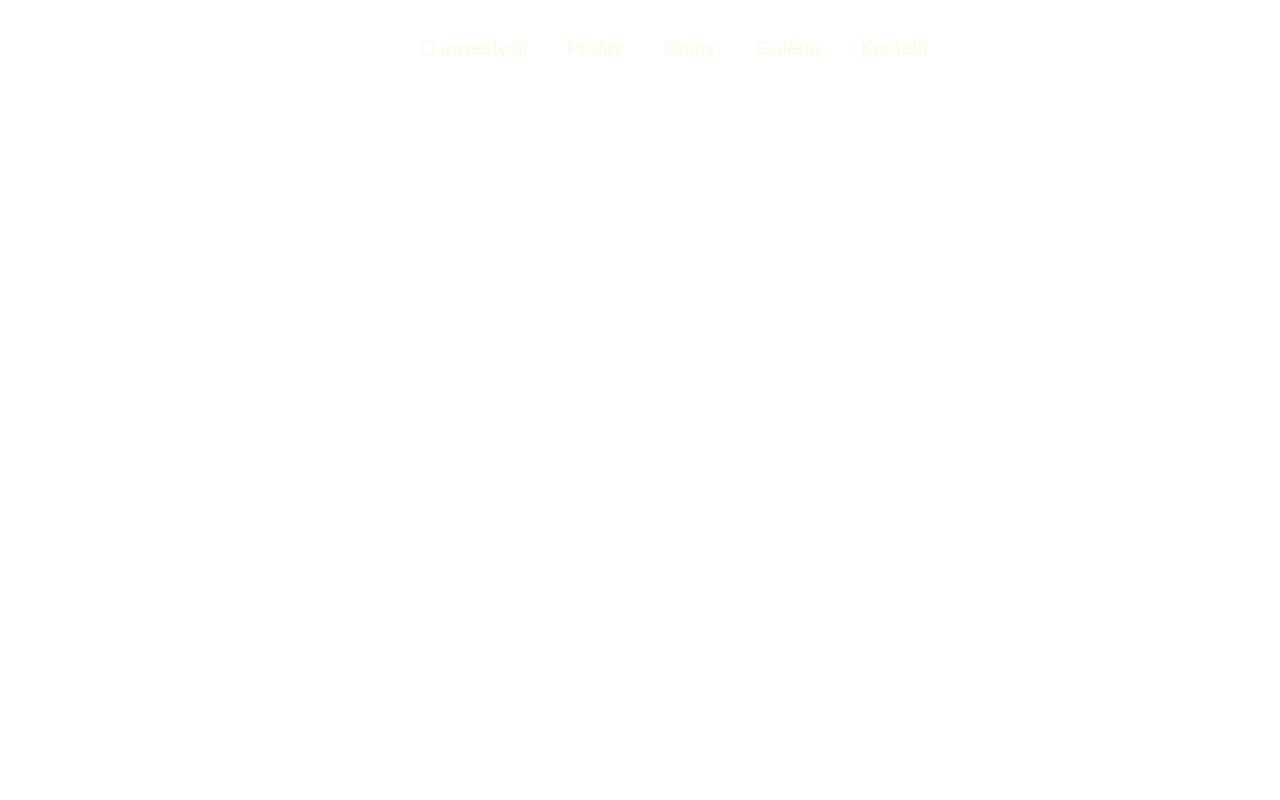
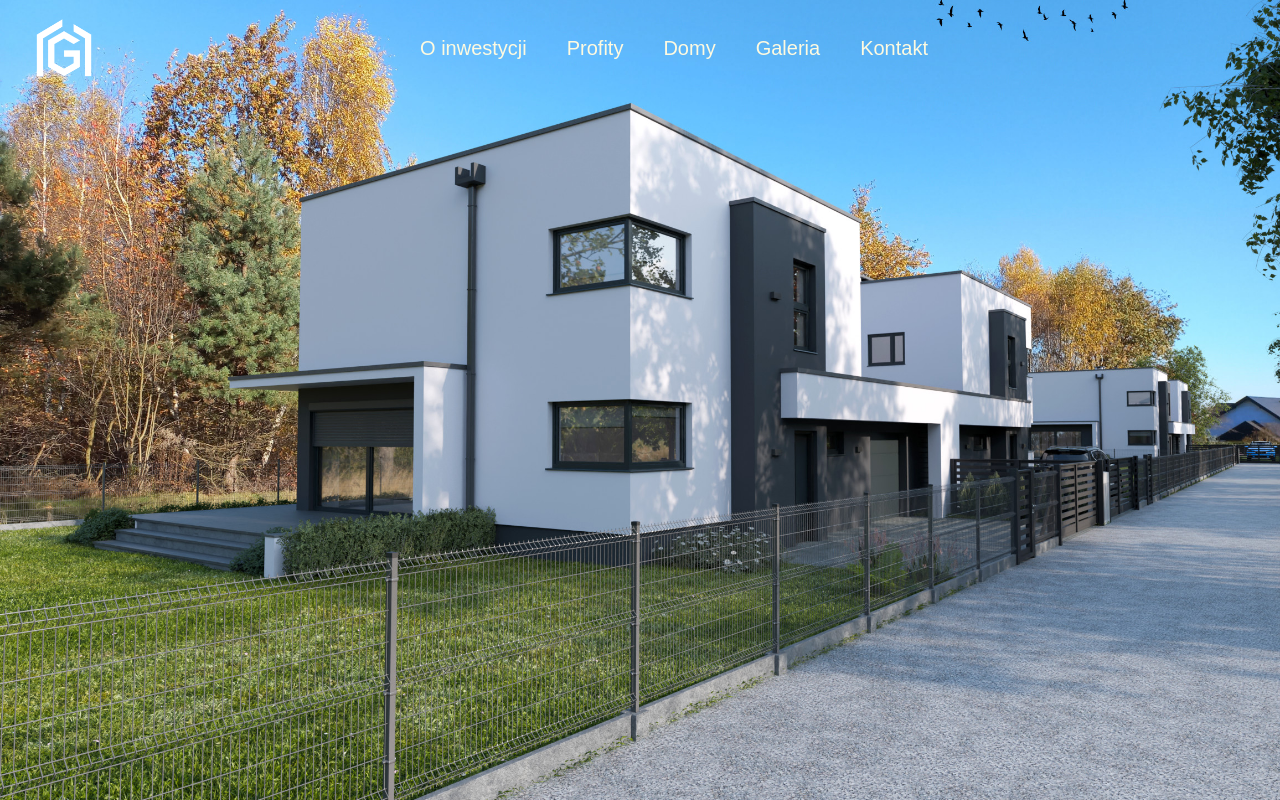
Before and after one commit to damiankaniewski/czarnochowice-website, a Next.js app: page / in a window 1280 px wide. Built offline with nearby package versions, Linux system fonts and the light colour scheme.

Commit message:
added display of background rendered photo

```diff
--- a/src/app/page.tsx
+++ b/src/app/page.tsx
@@ -1,7 +1,7 @@
 import Header from "@/components/Header";
 export default function Home() {
   return (
-    <div>
+    <div className="bg-render1_mobile md:bg-render1 bg-cover bg-center h-screen">
       <Header />
       <main></main>
     </div>
```
